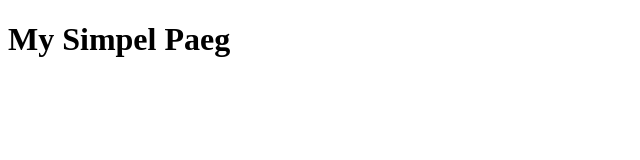
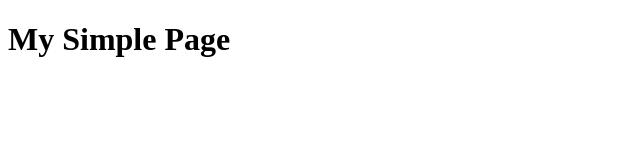
Before and after one commit to jeffa00/fantastic-memory, a plain HTML site: page index.html in a window 1280 px wide. Shown: the full height of the page, 0-640 px from the left. Drawn offline with Linux system fonts and the light colour scheme.

Commit message:
Fixed splellings

```diff
--- a/index.html
+++ b/index.html
@@ -7,7 +7,7 @@
     <title>Simple Page</title>
 </head>
 <body>
-    <h1>My Simpel Paeg</h1>
+    <h1>My Simple Page</h1>
 
 </body>
 </html>
```
